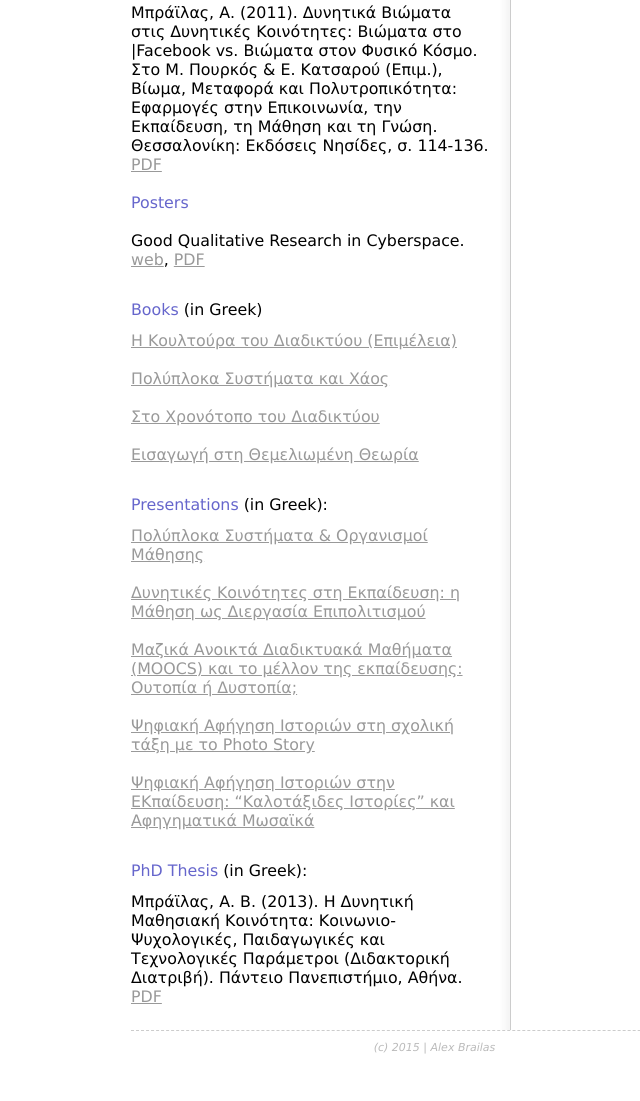
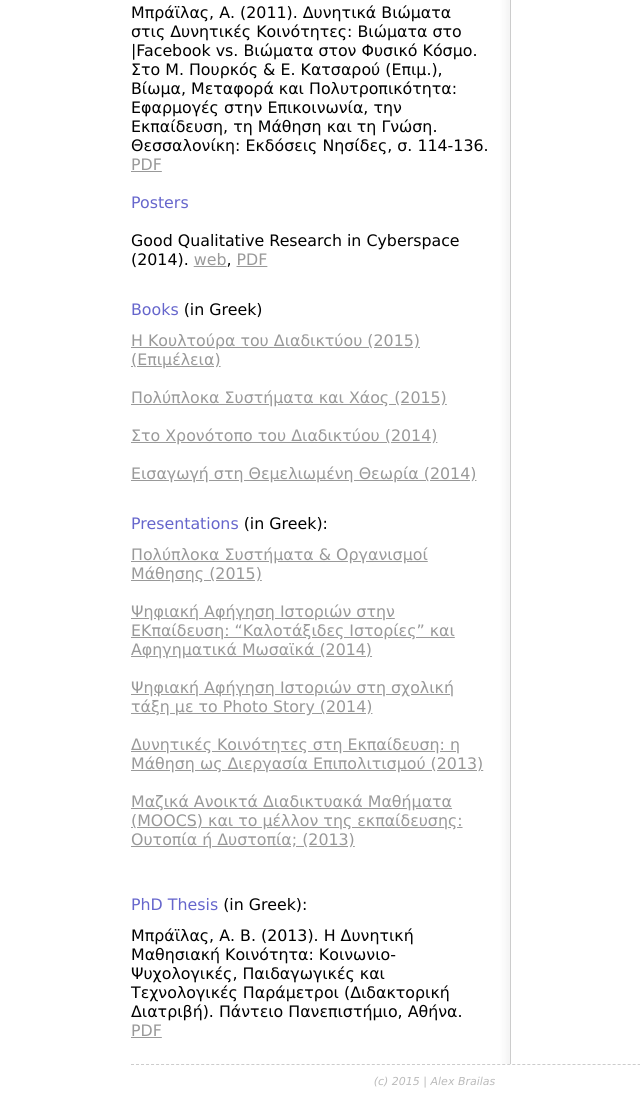
Before and after one commit to abrailas/abrailas.github.io, a plain HTML site: page publications.html in a window 1280 px wide. Shown: the part 2145-3246 px from the top of the page, without its empty margins (209-849 px from the left). Before the commit the page ends 3219 px from the top, so only its background shows below. Drawn offline with Linux system fonts and the light colour scheme.

Commit message:
update publications

```diff
--- a/publications.html
+++ b/publications.html
@@ -1,5 +1,6 @@
 <!DOCTYPE html PUBLIC "-//W3C//DTD XHTML 1.0 Transitional//EN" "http://www.w3.org/TR/xhtml1/DTD/xhtml1-transitional.dtd">
 <html xmlns="http://www.w3.org/1999/xhtml"><head>
+
 
 
 
@@ -120,7 +121,7 @@ European Distance and E-Learning Network, pp: 116-121. <a href="files/OCLR_2011_
 </big></big><big style="color: black;"><big><br />
 </big></big><big><big><span style="color: rgb(102, 102, 204);">Poster</span></big></big><big><big><span style="color: rgb(102, 102, 204);">s</span></big></big><big style="color: black;"><big><br />
 <br />
-</big></big><big style="color: black;"><big>Good Qualitative Research in Cyberspace. <a href="https://magic.piktochart.com/output/10042299-qualitative-research-in-cyberspace">web</a>, <a href="files/Qualitative%20Research%20in%20CyberSpace.jpeg">PDF</a></big></big><br />
+</big></big><big style="color: black;"><big>Good Qualitative Research in Cyberspace (2014). <a href="https://magic.piktochart.com/output/10042299-qualitative-research-in-cyberspace">web</a>, <a href="files/Qualitative%20Research%20in%20CyberSpace.jpeg">PDF</a></big></big><br />
 <p style="color: black;"><big><big><br />
 <span style="color: rgb(102, 102, 204);">Books </span>(in Greek)</big></big></p>
 
@@ -128,13 +129,13 @@ European Distance and E-Learning Network, pp: 116-121. <a href="files/OCLR_2011_
   <big><big> </big></big>
 </ul>
 <big style="color: black;"><big><a href="https://leanpub.com/culture">&#919;
-&#922;&#959;&#965;&#955;&#964;&#959;&#973;&#961;&#945; &#964;&#959;&#965; &#916;&#953;&#945;&#948;&#953;&#954;&#964;&#973;&#959;&#965; (&#917;&#960;&#953;&#956;&#941;&#955;&#949;&#953;&#945;)</a></big><br />
+&#922;&#959;&#965;&#955;&#964;&#959;&#973;&#961;&#945; &#964;&#959;&#965; &#916;&#953;&#945;&#948;&#953;&#954;&#964;&#973;&#959;&#965; (2015) (&#917;&#960;&#953;&#956;&#941;&#955;&#949;&#953;&#945;)</a></big><br />
 <big><br />
-<a href="https://leanpub.com/complexpsy">&#928;&#959;&#955;&#973;&#960;&#955;&#959;&#954;&#945; &#931;&#965;&#963;&#964;&#942;&#956;&#945;&#964;&#945; &#954;&#945;&#953; &#935;&#940;&#959;&#962;</a></big><br />
+<a href="https://leanpub.com/complexpsy">&#928;&#959;&#955;&#973;&#960;&#955;&#959;&#954;&#945; &#931;&#965;&#963;&#964;&#942;&#956;&#945;&#964;&#945; &#954;&#945;&#953; &#935;&#940;&#959;&#962; (2015)</a></big><br />
 <big><br />
-<a href="https://leanpub.com/chronotope">&#931;&#964;&#959; &#935;&#961;&#959;&#957;&#972;&#964;&#959;&#960;&#959; &#964;&#959;&#965; &#916;&#953;&#945;&#948;&#953;&#954;&#964;&#973;&#959;&#965;</a></big><br />
+<a href="https://leanpub.com/chronotope">&#931;&#964;&#959; &#935;&#961;&#959;&#957;&#972;&#964;&#959;&#960;&#959; &#964;&#959;&#965; &#916;&#953;&#945;&#948;&#953;&#954;&#964;&#973;&#959;&#965; (2014)</a></big><br />
 <big><br />
-<a href="https://leanpub.com/gtatlas">&#917;&#953;&#963;&#945;&#947;&#969;&#947;&#942; &#963;&#964;&#951; &#920;&#949;&#956;&#949;&#955;&#953;&#969;&#956;&#941;&#957;&#951; &#920;&#949;&#969;&#961;&#943;&#945;</a></big></big>
+<a href="https://leanpub.com/gtatlas">&#917;&#953;&#963;&#945;&#947;&#969;&#947;&#942; &#963;&#964;&#951; &#920;&#949;&#956;&#949;&#955;&#953;&#969;&#956;&#941;&#957;&#951; &#920;&#949;&#969;&#961;&#943;&#945; (2014)</a></big></big>
 <p style="color: black;"><big><big><br />
 <span style="color: rgb(102, 102, 204);">Presentations</span> (in
 Greek):</big></big></p>
@@ -142,22 +143,24 @@ Greek):</big></big></p>
   <big><big> </big></big>
 </ul>
 <big style="color: black;"><big><a href="http://figshare.com/articles/Complexity_amp_Learning_Organizations/1455908">&#928;&#959;&#955;&#973;&#960;&#955;&#959;&#954;&#945;
-&#931;&#965;&#963;&#964;&#942;&#956;&#945;&#964;&#945; &amp; &#927;&#961;&#947;&#945;&#957;&#953;&#963;&#956;&#959;&#943; &#924;&#940;&#952;&#951;&#963;&#951;&#962;</a></big><br />
+&#931;&#965;&#963;&#964;&#942;&#956;&#945;&#964;&#945; &amp; &#927;&#961;&#947;&#945;&#957;&#953;&#963;&#956;&#959;&#943; &#924;&#940;&#952;&#951;&#963;&#951;&#962; (2015)</a></big><br />
 <big><br />
+</big></big><big style="color: black;"><big><a href="http://figshare.com/articles/DST_in_Education_with_Scratch_Narrative_mosaics/1195925">&#936;&#951;&#966;&#953;&#945;&#954;&#942;
+&#913;&#966;&#942;&#947;&#951;&#963;&#951; &#921;&#963;&#964;&#959;&#961;&#953;&#974;&#957; &#963;&#964;&#951;&#957; &#917;&#922;&#960;&#945;&#943;&#948;&#949;&#965;&#963;&#951;: &#8220;&#922;&#945;&#955;&#959;&#964;&#940;&#958;&#953;&#948;&#949;&#962; &#921;&#963;&#964;&#959;&#961;&#943;&#949;&#962;&#8221; &#954;&#945;&#953;
+&#913;&#966;&#951;&#947;&#951;&#956;&#945;&#964;&#953;&#954;&#940; &#924;&#969;&#963;&#945;&#970;&#954;&#940; (2014)</a></big></big><br />
+<big style="color: black;"><big>
+<br />
+</big></big><big style="color: black;"><big><a href="http://figshare.com/articles/Digital_Storytelling_with_Photo_Story/1008412">&#936;&#951;&#966;&#953;&#945;&#954;&#942;
+&#913;&#966;&#942;&#947;&#951;&#963;&#951; &#921;&#963;&#964;&#959;&#961;&#953;&#974;&#957; &#963;&#964;&#951; &#963;&#967;&#959;&#955;&#953;&#954;&#942; &#964;&#940;&#958;&#951; &#956;&#949; &#964;&#959; Photo Story (2014)</a></big></big><br />
+<big style="color: black;"><big><br />
 <a href="http://figshare.com/articles/Learning_as_an_Acculturation_Process/1008404">&#916;&#965;&#957;&#951;&#964;&#953;&#954;&#941;&#962;
-&#922;&#959;&#953;&#957;&#972;&#964;&#951;&#964;&#949;&#962; &#963;&#964;&#951; &#917;&#954;&#960;&#945;&#943;&#948;&#949;&#965;&#963;&#951;: &#951; &#924;&#940;&#952;&#951;&#963;&#951; &#969;&#962; &#916;&#953;&#949;&#961;&#947;&#945;&#963;&#943;&#945; &#917;&#960;&#953;&#960;&#959;&#955;&#953;&#964;&#953;&#963;&#956;&#959;&#973;</a></big><br />
+&#922;&#959;&#953;&#957;&#972;&#964;&#951;&#964;&#949;&#962; &#963;&#964;&#951; &#917;&#954;&#960;&#945;&#943;&#948;&#949;&#965;&#963;&#951;: &#951; &#924;&#940;&#952;&#951;&#963;&#951; &#969;&#962; &#916;&#953;&#949;&#961;&#947;&#945;&#963;&#943;&#945; &#917;&#960;&#953;&#960;&#959;&#955;&#953;&#964;&#953;&#963;&#956;&#959;&#973; (2013)</a></big><br />
 <big><br />
 <a href="http://figshare.com/articles/MOOCs_Utopia_or_Dystopia_/1008413">&#924;&#945;&#950;&#953;&#954;&#940;
 &#913;&#957;&#959;&#953;&#954;&#964;&#940; &#916;&#953;&#945;&#948;&#953;&#954;&#964;&#965;&#945;&#954;&#940; &#924;&#945;&#952;&#942;&#956;&#945;&#964;&#945; (MOOCS) &#954;&#945;&#953; &#964;&#959; &#956;&#941;&#955;&#955;&#959;&#957; &#964;&#951;&#962; &#949;&#954;&#960;&#945;&#943;&#948;&#949;&#965;&#963;&#951;&#962;:
-&#927;&#965;&#964;&#959;&#960;&#943;&#945; &#942; &#916;&#965;&#963;&#964;&#959;&#960;&#943;&#945;;</a></big><br />
-<big><br />
-<a href="http://figshare.com/articles/Digital_Storytelling_with_Photo_Story/1008412">&#936;&#951;&#966;&#953;&#945;&#954;&#942;
-&#913;&#966;&#942;&#947;&#951;&#963;&#951; &#921;&#963;&#964;&#959;&#961;&#953;&#974;&#957; &#963;&#964;&#951; &#963;&#967;&#959;&#955;&#953;&#954;&#942; &#964;&#940;&#958;&#951; &#956;&#949; &#964;&#959; Photo Story</a></big><br />
-<big><br />
-<a href="http://figshare.com/articles/DST_in_Education_with_Scratch_Narrative_mosaics/1195925">&#936;&#951;&#966;&#953;&#945;&#954;&#942;
-&#913;&#966;&#942;&#947;&#951;&#963;&#951; &#921;&#963;&#964;&#959;&#961;&#953;&#974;&#957; &#963;&#964;&#951;&#957; &#917;&#922;&#960;&#945;&#943;&#948;&#949;&#965;&#963;&#951;: &#8220;&#922;&#945;&#955;&#959;&#964;&#940;&#958;&#953;&#948;&#949;&#962; &#921;&#963;&#964;&#959;&#961;&#943;&#949;&#962;&#8221; &#954;&#945;&#953;
-&#913;&#966;&#951;&#947;&#951;&#956;&#945;&#964;&#953;&#954;&#940; &#924;&#969;&#963;&#945;&#970;&#954;&#940;</a></big></big>
-<p style="color: black;"><big><big><br style="color: rgb(102, 102, 204);" />
+&#927;&#965;&#964;&#959;&#960;&#943;&#945; &#942; &#916;&#965;&#963;&#964;&#959;&#960;&#943;&#945;; (2013)</a></big><br />
+<br />
+</big><p style="color: black;"><big><big><br style="color: rgb(102, 102, 204);" />
 <span style="color: rgb(102, 102, 204);">PhD Thesis </span>(in Greek):</big></big></p>
 <big style="color: black;"><big>&#924;&#960;&#961;&#940;&#970;&#955;&#945;&#962;, &#913;. &#914;. (2013). &#919; &#916;&#965;&#957;&#951;&#964;&#953;&#954;&#942;
 &#924;&#945;&#952;&#951;&#963;&#953;&#945;&#954;&#942; &#922;&#959;&#953;&#957;&#972;&#964;&#951;&#964;&#945;: &#922;&#959;&#953;&#957;&#969;&#957;&#953;&#959;-&#936;&#965;&#967;&#959;&#955;&#959;&#947;&#953;&#954;&#941;&#962;, &#928;&#945;&#953;&#948;&#945;&#947;&#969;&#947;&#953;&#954;&#941;&#962; &#954;&#945;&#953;
```
